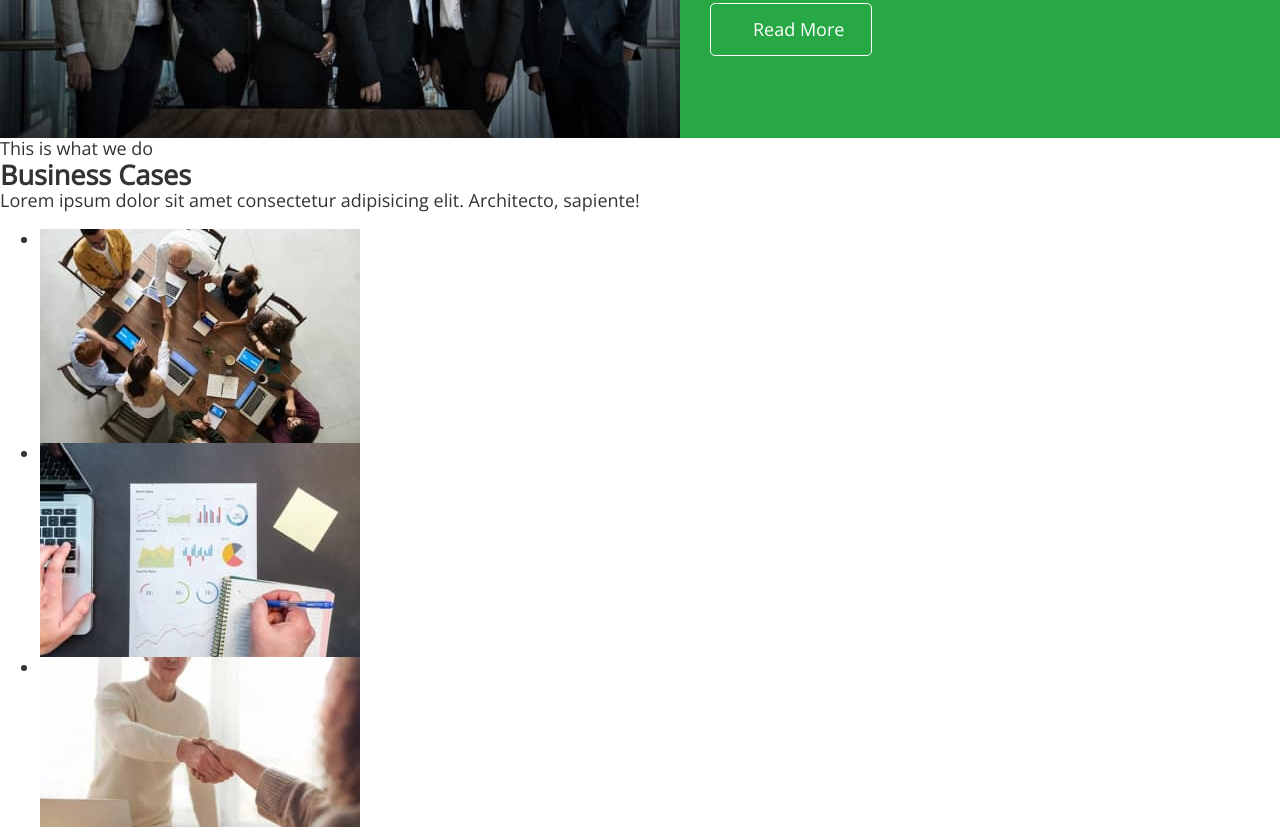
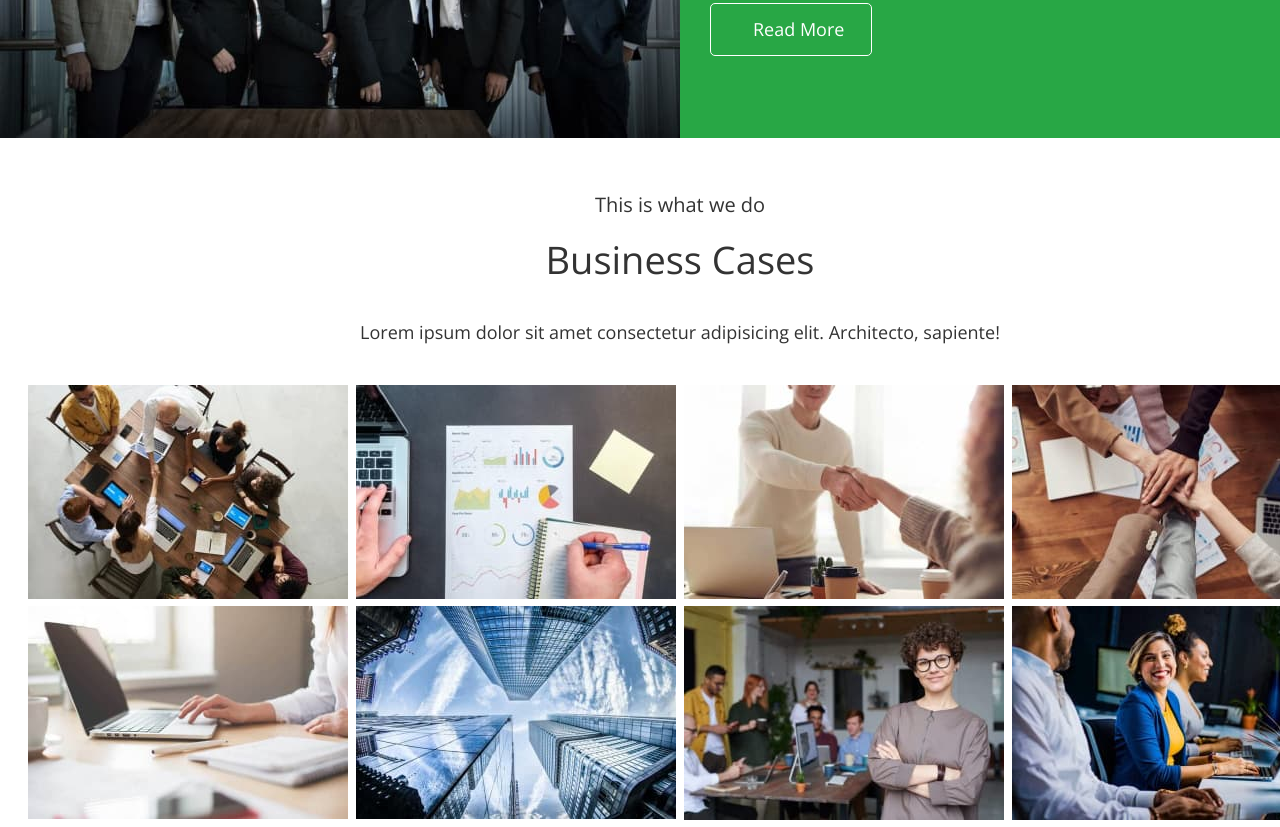
Before and after one commit to OleksandrSlus/fson-79-pllumy, a plain HTML site: page index.html in a window 1280 px wide. Shown: the part 1433-2260 px from the top of the page. Drawn offline with nearby package versions, Linux system fonts and the light colour scheme.

Commit message:
add cases style

```diff
--- a/css/styles.css
+++ b/css/styles.css
@@ -251,3 +251,36 @@ margin-right: 38px;
   padding: 11px 27px 12px 42px;
   display: inline-block;
 }
+
+/* ----cses ----*/
+.cases {
+  padding-top: 50px;
+  padding-bottom: 48px;
+  text-align: center;
+}
+.cases-sub-title {
+
+font-size: 20px;
+line-height: 1.65;
+margin-bottom: 15px;
+}
+.cases-title {
+font-weight: 300;
+font-size: 38px;
+line-height: 1.26;
+margin-bottom: 34px;
+}
+.cases-descr {
+line-height: 1.56;
+margin-bottom: 39px;
+}
+.cases-list {
+  display: flex;
+  flex-wrap: wrap;
+  gap: 7px 8px;
+}
+.list {
+}
+.cases-item {
+  flex-basis: calc((100% - 24px) / 4);
+}
--- a/index.html
+++ b/index.html
@@ -138,15 +138,16 @@
       </section>
 
       <!-- cases -->
-      <section>
-        <p>This is what we do</p>
-        <h2>Business Cases</h2>
-        <p>
+      <section class="cases">
+        <div class="container">
+          <p class="cases-sub-title">This is what we do</p>
+        <h2 class="cases-title">Business Cases</h2>
+        <p class="cases-descr">
           Lorem ipsum dolor sit amet consectetur adipisicing elit. Architecto,
           sapiente!
         </p>
-        <ul>
-          <li>
+        <ul class="cases-list list">
+          <li class="cases-item">
             <img
               src="./images/cases/cases1.jpg"
               alt="cases"
@@ -154,7 +155,7 @@
               height="214"
             />
           </li>
-          <li>
+          <li class="cases-item">
             <img
               src="./images/cases/cases2.jpg"
               alt="cases"
@@ -162,7 +163,7 @@
               height="214"
             />
           </li>
-          <li>
+          <li class="cases-item">
             <img
               src="./images/cases/cases3.jpg"
               alt="cases"
@@ -170,7 +171,7 @@
               height="214"
             />
           </li>
-          <li>
+          <li class="cases-item">
             <img
               src="./images/cases/cases4.jpg"
               alt="cases"
@@ -178,7 +179,7 @@
               height="214"
             />
           </li>
-          <li>
+          <li class="cases-item">
             <img
               src="./images/cases/cases5.jpg"
               alt="cases"
@@ -186,7 +187,7 @@
               height="214"
             />
           </li>
-          <li>
+          <li class="cases-item">
             <img
               src="./images/cases/cases6.jpg"
               alt="cases"
@@ -194,7 +195,7 @@
               height="214"
             />
           </li>
-          <li>
+          <li class="cases-item">
             <img
               src="./images/cases/cases7.jpg"
               alt="cases"
@@ -202,7 +203,7 @@
               height="214"
             />
           </li>
-          <li>
+          <li class="cases-item">
             <img
               src="./images/cases/cases8.jpg"
               alt="cases"
@@ -210,7 +211,7 @@
               height="214"
             />
           </li>
-        </ul>
+        </ul></div>
       </section>
 
       <!-- blog -->
```
